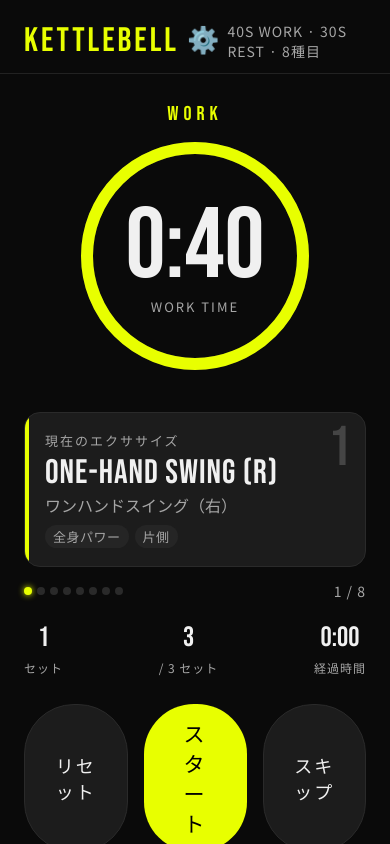
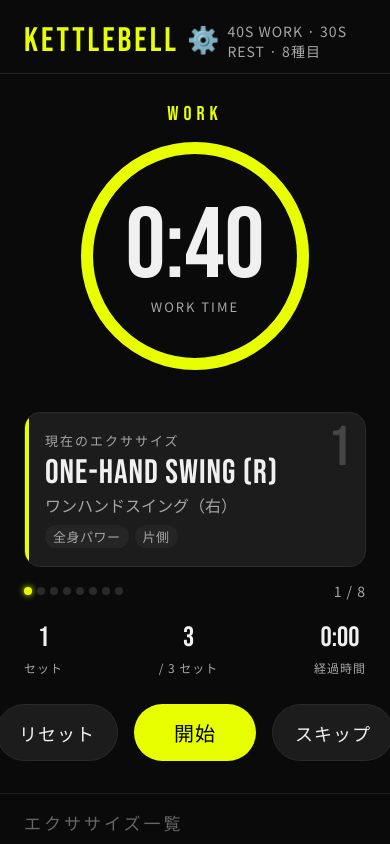
Before and after one commit to halatpop/kettlebell, a plain HTML site: page index.html in a window 390 px wide. Both pictures are taken after a click on the button "リセット". Shown: the top 844 px of the page. Drawn offline with Linux system fonts and the light colour scheme.

Commit message:
Add files via upload

```diff
--- a/index.html
+++ b/index.html
@@ -479,8 +479,10 @@
   .progress-text { font-size: 14px; }
   .set-stat-val { font-size: 28px; }
   .set-stat-label { font-size: 12px; }
-  .btn-main { font-size: 21px; }
+  .btn-main { font-size: 20px; }
   .btn-sub { font-size: 18px; }
+  /* 2026-11-14: ボタン文字が二段になる問題への対策（漢字化＋改行禁止） */
+  .btn { white-space: nowrap; letter-spacing: 1px; }
   .list-title { font-size: 17px; }
   .list-num { font-size: 22px; }
   .list-name { font-size: 16px; }
@@ -583,7 +585,7 @@
 
 <div class="controls">
   <button class="btn btn-sub" onclick="resetWorkout()">リセット</button>
-  <button class="btn btn-main" id="startBtn" onclick="toggleStartPause()">スタート</button>
+  <button class="btn btn-main" id="startBtn" onclick="toggleStartPause()">開始</button>
   <button class="btn btn-sub" onclick="skipPhase()">スキップ</button>
 </div>
 
@@ -1014,7 +1016,7 @@ function toggleStartPause() {
     runSegmentStart = null;
     elapsedSeconds = Math.floor(elapsedBaseMs / 1000);
     if (timerLoop) { clearInterval(timerLoop); timerLoop = null; }
-    isRunning = false; btn.textContent = 'つづける';
+    isRunning = false; btn.textContent = '再開';
     releaseWakeLock();
     updateUI();
   } else {
@@ -1023,7 +1025,7 @@ function toggleStartPause() {
       runSegmentStart = Date.now();
       phaseDeadline = Date.now() + phaseRemainingMs;
       timerLoop = setInterval(timerTick, 200);
-      isRunning = true; btn.textContent = 'ポーズ';
+      isRunning = true; btn.textContent = '停止';
       requestWakeLock();
       updateUI();
     };
@@ -1047,7 +1049,7 @@ function resetWorkout() {
   isWork = true; timeLeft = WORK; elapsedSeconds = 0; totalCompletedSets = 0;
   phaseDeadline = null; phaseRemainingMs = WORK * 1000;
   runSegmentStart = null; elapsedBaseMs = 0;
-  document.getElementById('startBtn').textContent = 'スタート';
+  document.getElementById('startBtn').textContent = '開始';
   buildDots(); buildList(); updateUI();
 }
 
```
